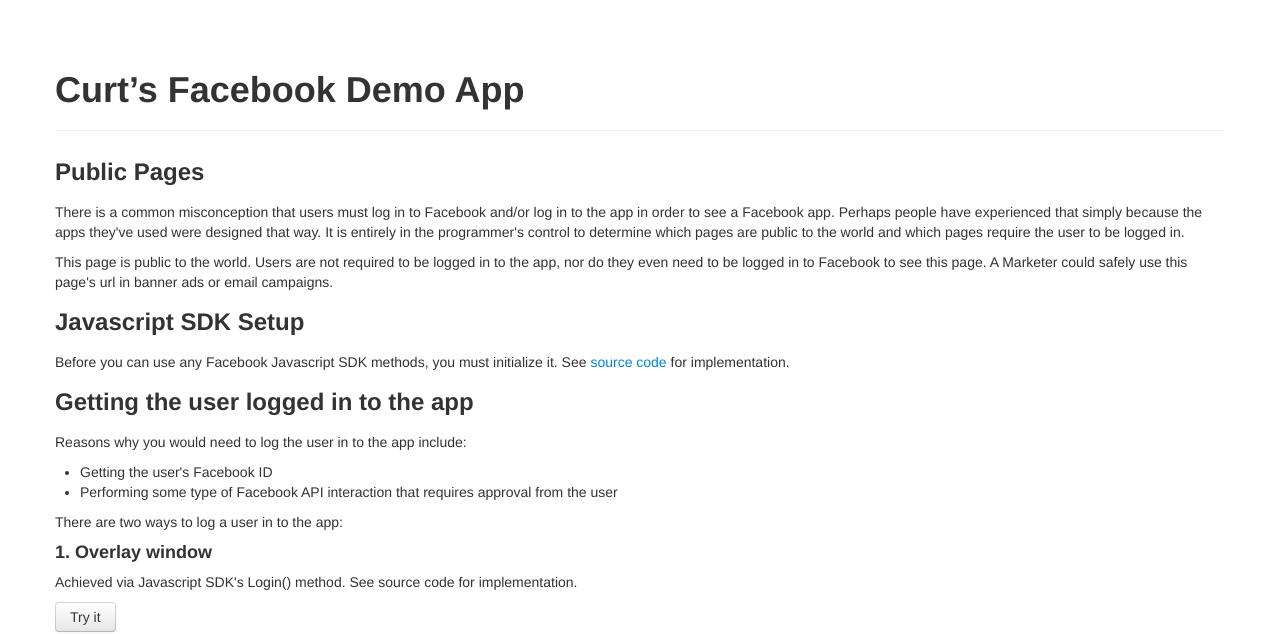
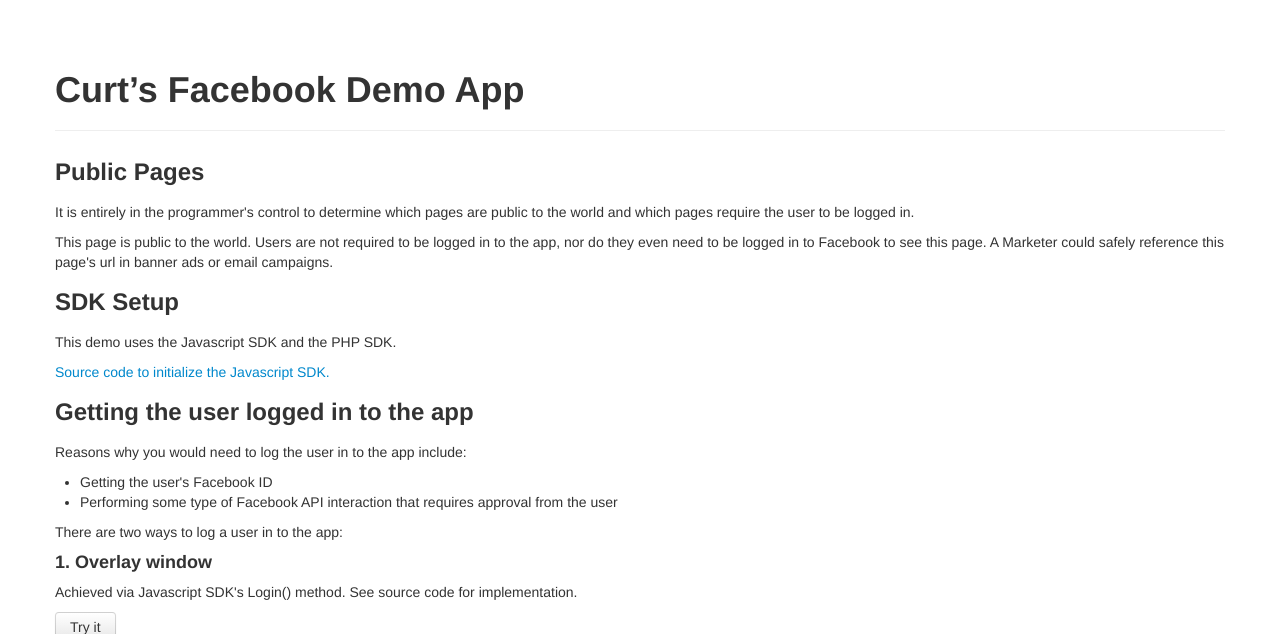
Before and after one commit to curtis1000/facebook-demo, a PHP site: page /tab/index.php in a window 1280 px wide. Shown: the top 634 px of the page. Run offline with PHP 8.4, Linux system fonts and the light colour scheme; some libraries are stand-ins or nearby versions.

Commit message:
working through sdk setup section

```diff
--- a/tab/includes/bootstrap.php
+++ b/tab/includes/bootstrap.php
@@ -2,10 +2,3 @@
 
 error_reporting(E_ALL);
 ini_set("display_errors", 1);
-
-require_once('includes/third-party/facebook.php');
-
-$facebook = new Facebook(array(
-    'appId'     => getenv('APP_ID'),
-    'secret'    => getenv('APP_SECRET')
-));
--- /dev/null
+++ b/tab/includes/facebook-php-sdk-init.php
@@ -0,0 +1,8 @@
+<?php
+
+require_once('includes/third-party/facebook.php');
+
+$facebook = new Facebook(array(
+    'appId'     => getenv('APP_ID'),
+    'secret'    => getenv('APP_SECRET')
+));
--- a/tab/index.php
+++ b/tab/index.php
@@ -1,6 +1,7 @@
 <?php
-    require_once('includes/bootstrap.php');
-    require_once('includes/head.php');
+require_once('includes/bootstrap.php');
+require_once('includes/facebook-php-sdk-init.php');
+require_once('includes/head.php');
 ?>
 <body>
 
@@ -9,16 +10,16 @@
     <h1>Curt&#146;s Facebook Demo App</h1>
     <hr />
     <h3>Public Pages</h3>
-    <p>There is a common misconception that users must log in to Facebook and/or log in to the app in order to see
-    a Facebook app. Perhaps people have experienced that simply because the apps they've used were designed that way.
-    It is entirely in the programmer's control to determine which pages are public to the world and which pages require
+    <p>It is entirely in the programmer's control to determine which pages are public to the world and which pages require
     the user to be logged in.</p>
     <p>This page is public to the world. Users are not required to be logged in to the app, nor do they even need
-    to be logged in to Facebook to see this page. A Marketer could safely use this page's url in banner ads or email
+    to be logged in to Facebook to see this page. A Marketer could safely reference this page's url in banner ads or email
     campaigns.</p>
 
-    <h3>Javascript SDK Setup</h3>
-    <p>Before you can use any Facebook Javascript SDK methods, you must initialize it. See <a target="_blank" href="https://github.com/curtis1000/facebook-demo/blob/master/tab/includes/facebook-js-sdk-init.php">source code</a> for implementation.</p>
+    <h3>SDK Setup</h3>
+    <p>This demo uses the Javascript SDK and the PHP SDK.</p>
+    <p><a target="_blank" href="https://github.com/curtis1000/facebook-demo/blob/master/tab/includes/facebook-js-sdk-init.php">Source code to initialize the Javascript SDK. </a> </p>
+    <p></p>
     <h3>Getting the user logged in to the app</h3>
     <p>Reasons why you would need to log the user in to the app include:</p>
     <ul>
```
Also changed, not shown: tab/assets/scripts/facebook-login-overlay.js (added).
